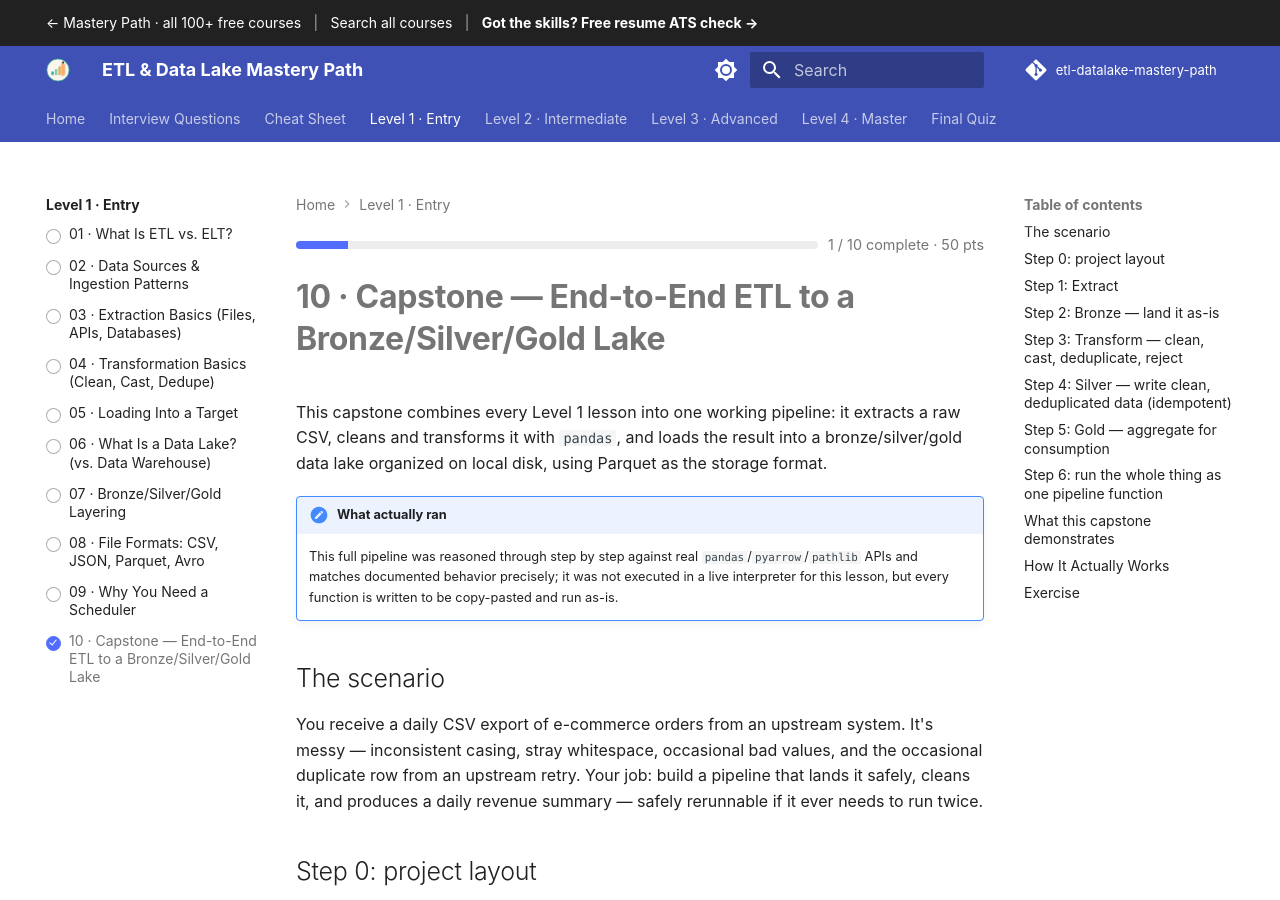
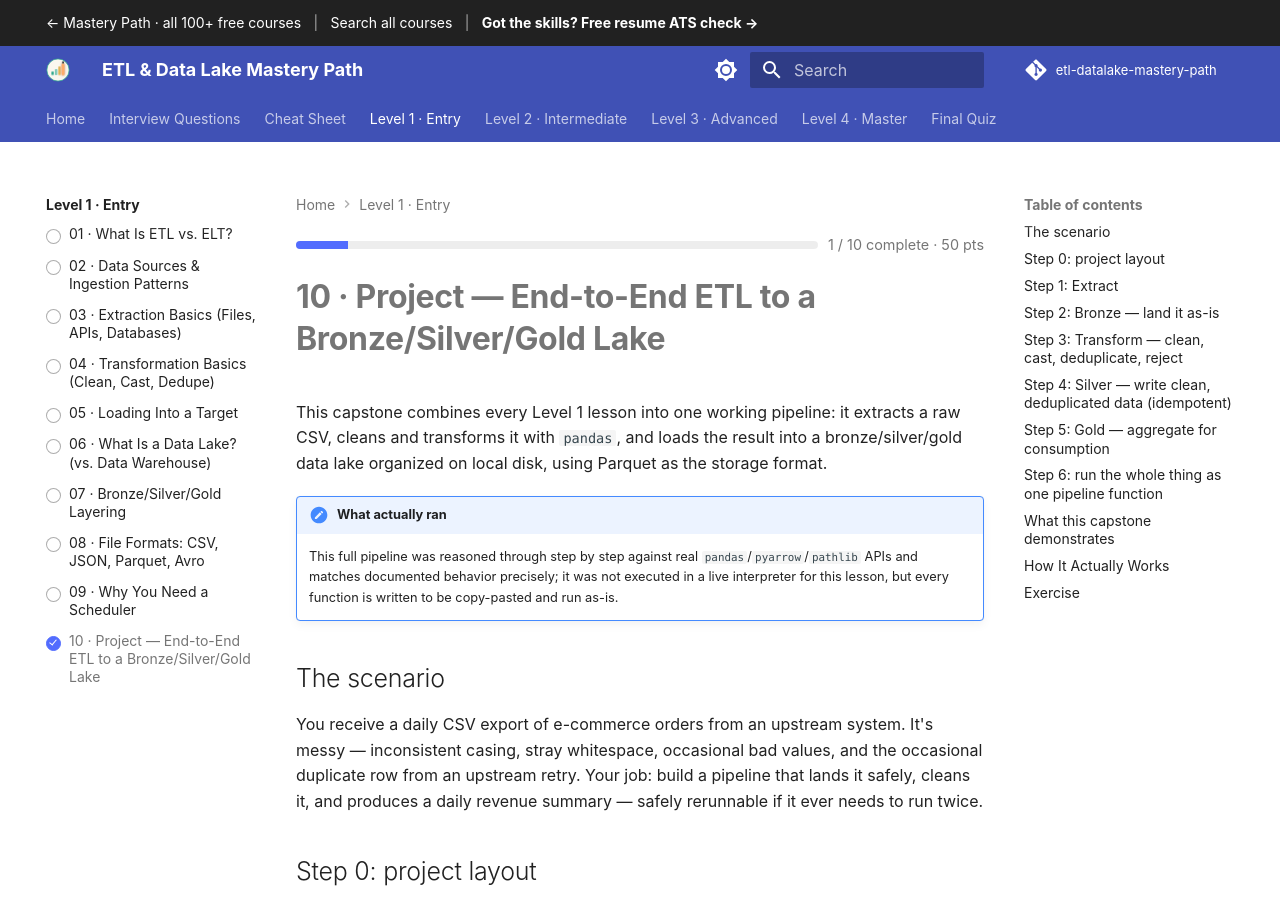
Before and after one commit to SIGILIPELLI/etl-datalake-mastery-path, an MkDocs documentation site: the page built from docs/level-1/10-capstone-etl-lake-pipeline.md, in a window 1280 px wide and 900 px high. Built offline with MkDocs 1.6.1 and Material for MkDocs 9.7.7, drawn with Linux system fonts in a browser that asks for light colours; comment, search, counter and statistics services are not loaded.

Commit message:
Level-end build pages are titled Project; Capstone is reserved for the Level 4 course capstone
Co-Authored-By: Claude Sonnet 5.5 <noreply@anthropic.com>

```diff
--- a/docs/level-1/10-capstone-etl-lake-pipeline.md
+++ b/docs/level-1/10-capstone-etl-lake-pipeline.md
@@ -2,7 +2,7 @@
 description: "Capstone — End-to-End ETL to a Bronze/Silver/Gold Lake — This capstone combines every Level 1 lesson into one working pipeline: it extracts a raw CSV…"
 ---
 
-# 10 · Capstone — End-to-End ETL to a Bronze/Silver/Gold Lake
+# 10 · Project — End-to-End ETL to a Bronze/Silver/Gold Lake
 
 This capstone combines every Level 1 lesson into one working pipeline: it
 extracts a raw CSV, cleans and transforms it with `pandas`, and loads the
--- a/mkdocs.yml
+++ b/mkdocs.yml
@@ -96,7 +96,7 @@ nav:
       - "07 · Bronze/Silver/Gold Layering": level-1/07-bronze-silver-gold-layering.md
       - "08 · File Formats: CSV, JSON, Parquet, Avro": level-1/08-file-formats.md
       - "09 · Why You Need a Scheduler": level-1/09-orchestration-basics.md
-      - "10 · Capstone — End-to-End ETL to a Bronze/Silver/Gold Lake": level-1/10-capstone-etl-lake-pipeline.md
+      - "10 · Project — End-to-End ETL to a Bronze/Silver/Gold Lake": level-1/10-capstone-etl-lake-pipeline.md
   - "Level 2 · Intermediate":
       - Overview: level-2/index.md
       - "01 · Incremental Loads & Change Data Capture": level-2/01-incremental-loads-cdc.md
```
